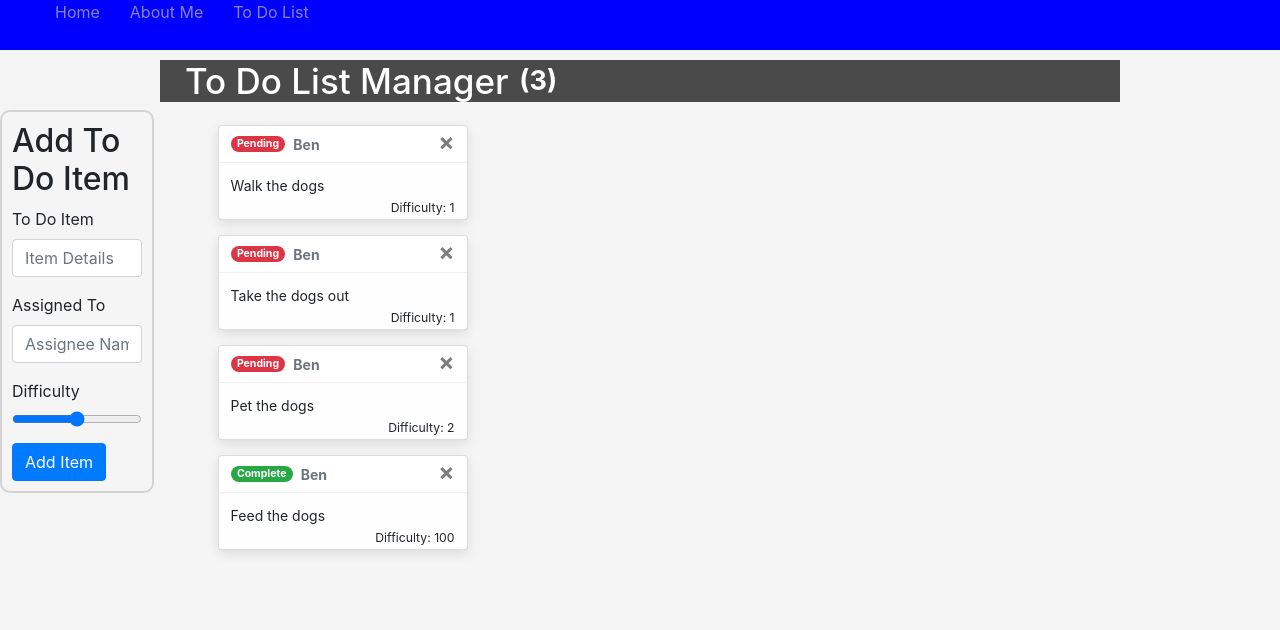
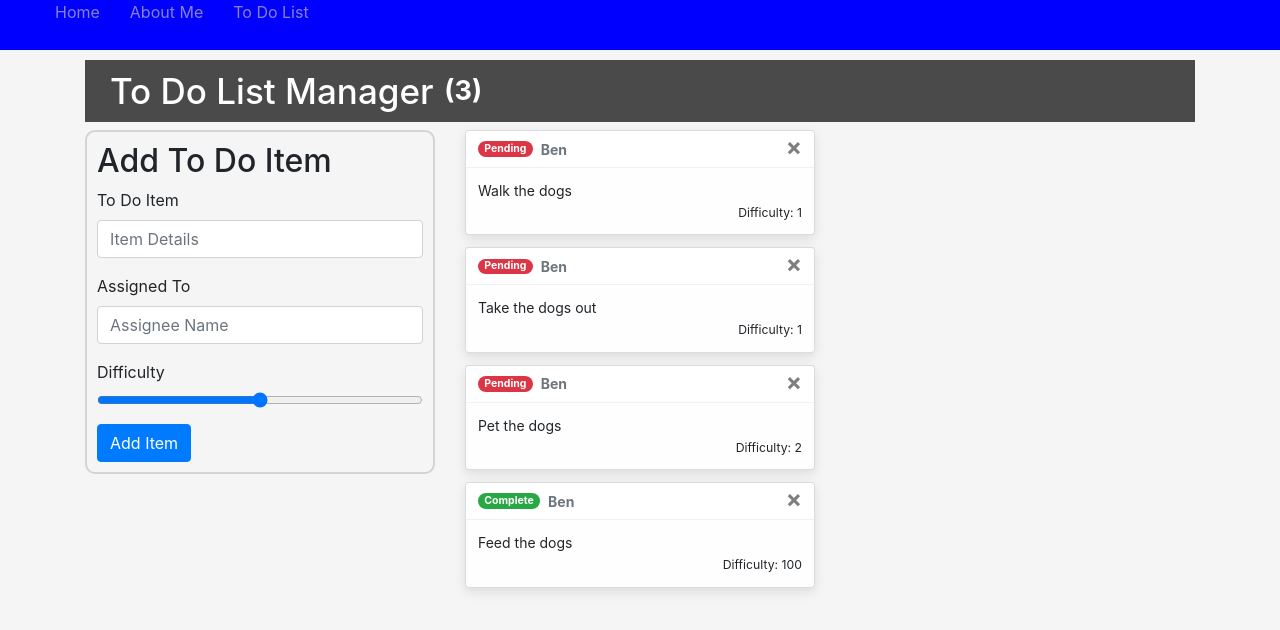
Before and after one commit to Kozer2/Lab36-React, a React (Create React App) app: page /ToDo in a window 1280 px wide. Shown: the top 630 px of the page. Built offline with nearby package versions, Linux system fonts and the light colour scheme.

Commit message:
Use Row/Col to position form and list

```diff
--- a/src/App.css
+++ b/src/App.css
@@ -62,18 +62,18 @@ body{
 }
 .wrapper h1{
   margin-top: 60px;
-  width: 75%;
   background-color: rgb(75, 74, 74);
   font-size: 35px;
   display: flex;
   justify-content: left;
   color: white;
-  padding-left: 25px;
+  padding: 10px 25px;
+}
 
-}
 .wrapper {
-  display: flex;
-  justify-content: center;
+  /* width: 75%;
+  margin: 0 auto;
+  min-width: 400px; */
 }
 
 
@@ -82,11 +82,6 @@ body{
   border: 2px lightgray solid;
   border-radius: 10px;
   padding: 10px;
-  width: 12%;
-  float: left;
-  /* font-size: 25px; */
-  margin: 0 auto;
-
 }
 
 /* .todo-item {
@@ -110,12 +105,6 @@ html{
 
 }
 
-.toast.show{
-  height: 95px;
-  max-width: 250px;
-  margin-left: 17%;
-  margin-top: 15px;
-}
 main
 {
   background-color: whitesmoke;
--- a/src/ToDo.js
+++ b/src/ToDo.js
@@ -1,4 +1,7 @@
 import Badge from 'react-bootstrap/Badge';
+import Container from 'react-bootstrap/Container';
+import Row from 'react-bootstrap/Row';
+import Col from 'react-bootstrap/Col';
 import ToDoForm from './ToDoForm';
 import ToDoItem from './ToDoItem';
 
@@ -39,13 +42,19 @@ export default function ToDo(){
   return(
     <>
 
-     <div className="wrapper">
+     <Container className='wrapper'>
       <h1> To Do List Manager <Badge variant="secondary">({incompleteCount})</Badge></h1>
-      </div>
-      <ToDoForm />
-      {list.map(item => (
-          <ToDoItem key={item.id} todo={item} />
-      ))}
+      <Row>
+        <Col md={6} lg={4}>
+          <ToDoForm />
+        </Col>
+        <Col md={6} lg={8}>
+          {list.map(item => (
+              <ToDoItem key={item.id} todo={item} />
+          ))}
+        </Col>
+      </Row>
+     </Container>
     </>
   );
 }
```
